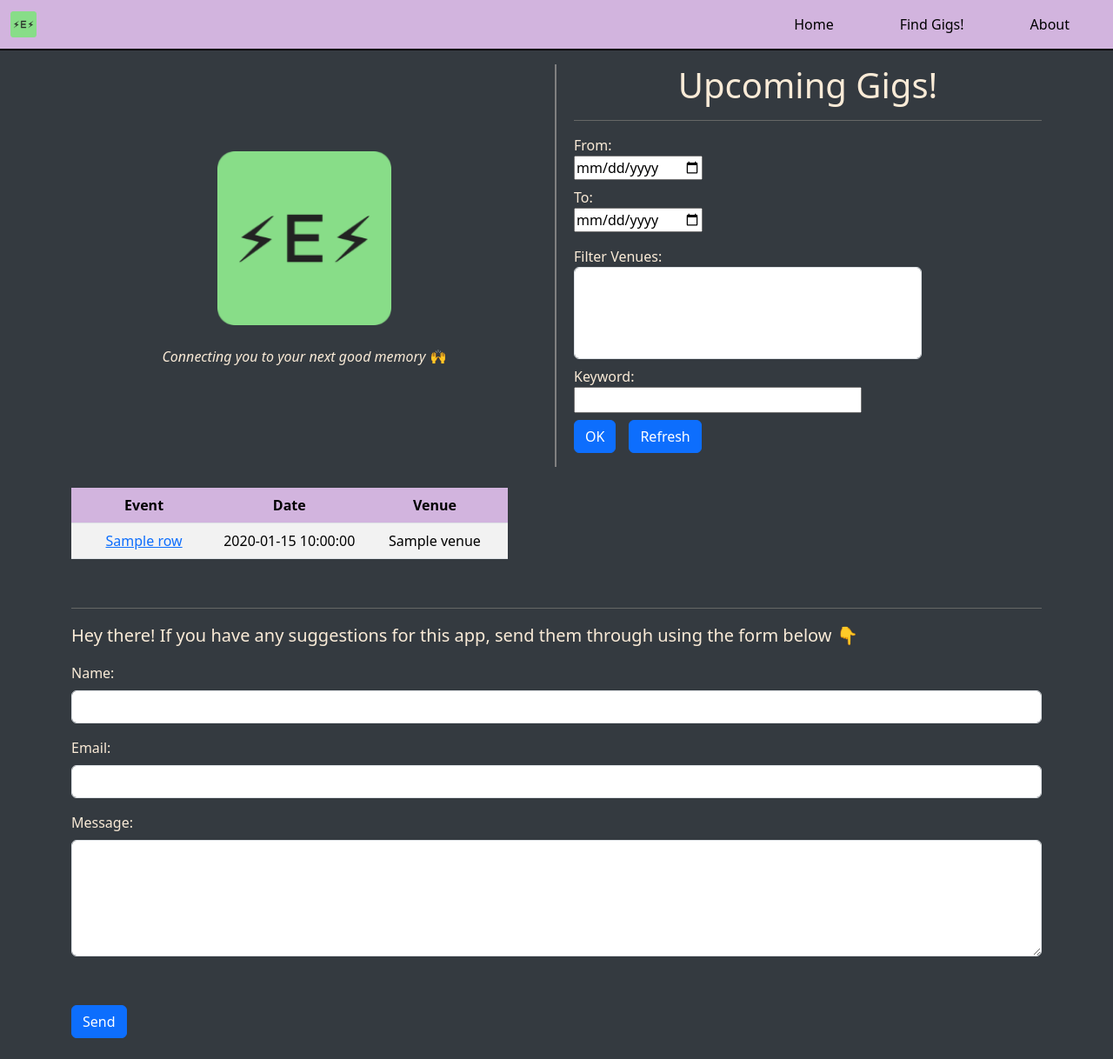
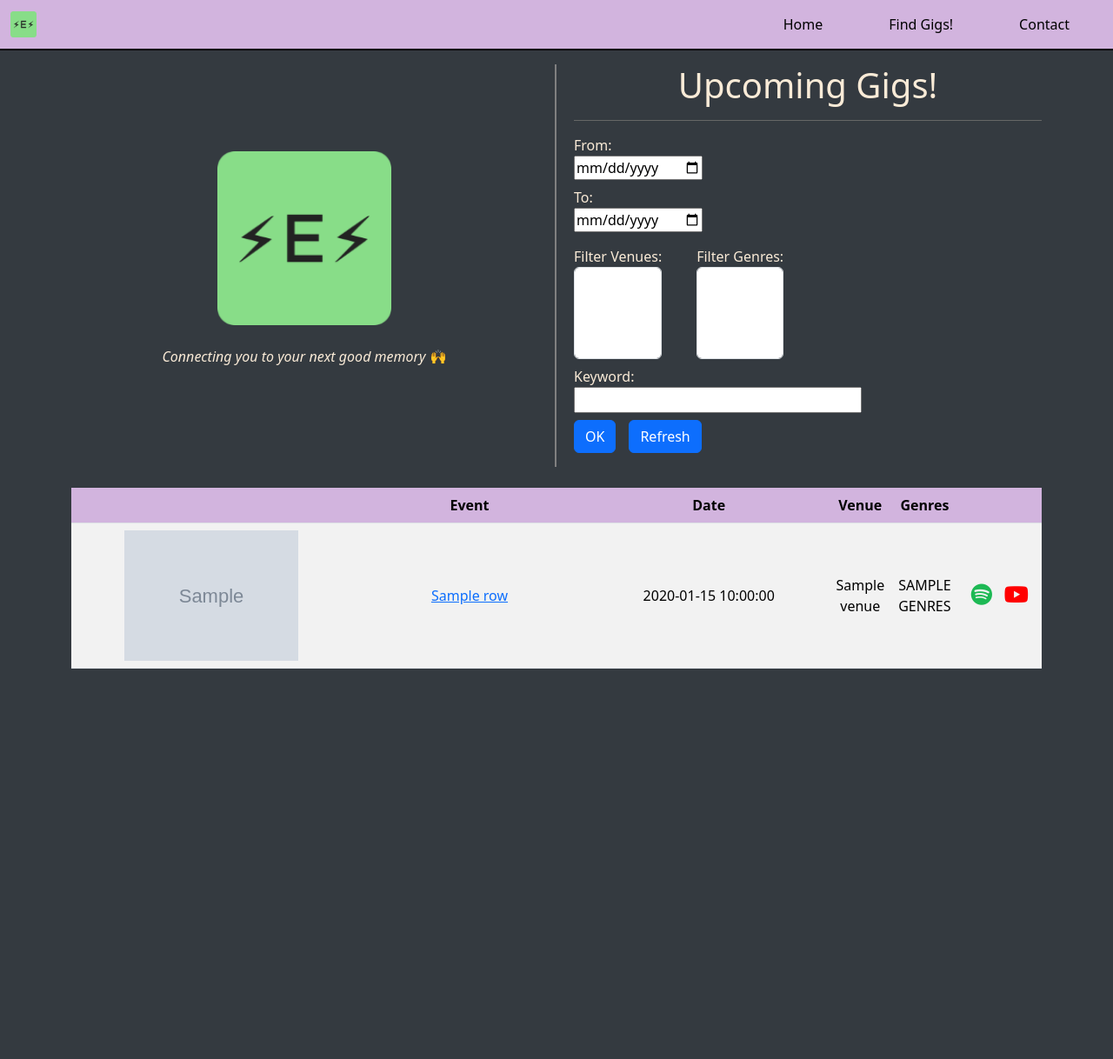
Before and after one commit to callanroff123/EventHub-WebApp, a Flask app: template app/templates/gigs.html in a window 1280 px wide. Shown: the whole page at 87% size. After the commit the page ends 769 px from the top, so only its background shows below. Run offline with Flask 3, Linux system fonts and the light colour scheme; the template is opened without the code that fills it: values that come from a table or form of the project are taken from there, most other values are stand-ins (such as "Sample title", 1, 10 or a date in 2020); grey boxes marked "Sample" are stand-in pictures; lists and menus that the app fills with data are empty; some libraries are stand-ins or nearby versions.

Commit message:
MVP done. Time to make it live! exit()

```diff
--- a/app/main/forms.py
+++ b/app/main/forms.py
@@ -29,14 +29,19 @@ class FilterForm(FlaskForm):
         label = "Filter Venues: ",
         choices = []
     )
+    genre_filter = SelectMultipleField(
+        label = "Filter Genres: ",
+        choices = []
+    )
     search_field = StringField(
         label = "Keyword: "
     )
     submit = SubmitField("OK")
 
-    def __init__(self, default_venues = None, *args, **kwargs):
+    def __init__(self, default_venues = None, default_genres = None, *args, **kwargs):
         super().__init__(*args, **kwargs)
         self.venue_filter.choices = default_venues or []
+        self.genre_filter.choices = default_genres or []
 
 
 class ContactForm(FlaskForm):
--- a/app/static/styles/styles.css
+++ b/app/static/styles/styles.css
@@ -228,3 +228,36 @@ body {
     border-color: inherit;
     cursor: default !important;
 }
+
+.event-image {
+    max-width: 200px;
+    max-height: 200px;
+}
+
+table {
+    border-collapse: separate;
+    border-spacing: 0 10px;
+}
+
+td {
+    text-align: center;
+    vertical-align: middle;
+}
+
+.links {
+    display: flex;
+    flex-direction: row;
+}
+
+.icon {
+    margin: 7px;
+}
+
+.multiple-fields {
+    display: flex;
+    flex-direction: row;
+}
+
+.multiple-fields p {
+    margin-right: 40px;
+}
--- a/app/templates/base.html
+++ b/app/templates/base.html
@@ -35,7 +35,7 @@
                                 <a class="nav-link active" aria-current="page" href="{{ url_for('main.gigs') }}">Find Gigs!</a>
                             </li>
                             <li class="nav-item">
-                                <a class="nav-link active" aria-current="page" href="#">About</a>
+                                <a class="nav-link active" aria-current="page" href="{{ url_for('main.contact') }}">Contact</a>
                             </li>
                         </ul>
                     </div>
--- a/app/templates/gigs.html
+++ b/app/templates/gigs.html
@@ -18,7 +18,7 @@
             <div class="gig-filter-wrapper" style="padding-left: 20px;">
                 <h1 style="color: antiquewhite; text-align: center;">Upcoming Gigs!</h1>
                 <hr>
-                <form action="{{ url_for('main.gigs') }}", method="POST" class="text-colour gig-filter-form" style="max-width: 400px;">
+                <form action="{{ url_for('main.gigs') }}", method="POST" class="text-colour gig-filter-form">
                     {{ form.csrf_token }}
                     <p class='form-label'>
                         {{ form.start_date.label }} <br>{{ form.start_date(class='datepicker') }} {{ form.hidden_tag() }}
@@ -26,9 +26,14 @@
                     <p>
                         {{ form.end_date.label }} <br>{{ form.end_date(class='datepicker') }} {{ form.hidden_tag() }}
                     </p>
-                    <p class='form-label'>
-                        {{ form.venue_filter.label }} <br>{{ form.venue_filter(class="form-control") }} {{ form.hidden_tag() }}
-                    </p>
+                    <div class="multiple-fields">
+                        <p class='form-label'>
+                            {{ form.venue_filter.label }} <br>{{ form.venue_filter(class="form-control") }} {{ form.hidden_tag() }}
+                        </p>
+                        <p class='form-label'>
+                            {{ form.genre_filter.label }} <br>{{ form.genre_filter(class="form-control") }} {{ form.hidden_tag() }}
+                        </p>
+                    </div>
                     <p class='form-label'>
                         {{ form.search_field.label }} <br>{{ form.search_field(size=30) }} {{ form.hidden_tag() }}
                     </p>
@@ -43,35 +48,51 @@
         <table id="gig-data" class="table table-striped">
             <thead class="thead-dark">
                 <tr>
+                    <th scope="col" class="colname gig-col"></th>
                     <th scope="col" class="colname gig-col">Event</th>
                     <th scope="col" class="colname gig-col">Date</th>
                     <th scope="col" class="colname gig-col">Venue</th>
+                    <th scope="col" class="colname gig-col">Genres</th>
+                    <th scope="col" class="colname gig-col"></th>
                 </tr>
             </thead>
             <tbody>
                 {% for row in data %}
-                <tr>
+                <tr style="text-align: center; text-align: justify;">
+                    <td>
+                        <a href="{{ row['Link'] }}" target="_blank">
+                            <img class="event-image" src="{{ row['Image'] }}">
+                        </a>
+                    </td>
                     <td><a href="{{ row['Link'] }}" target="_blank">{{ row['Title'] }}</a></td>
                     <td>{{ row['Date'] }}</td>
                     <td>{{ row['Venue'] }}</td>
+                    <td>
+                        {% if row['artist_id'] != '' or row['Artist_Certainty_Int'] > 70 %}
+                            {{ row['genres'].replace("]", "").replace("[", "").replace("'", "").upper() }}
+                        {% endif %}
+                    </td>
+                    <td>
+                        <div class="links">
+                            {% if row['artist_id'] != '' %}
+                                <a href="spotify:artist:{{ row['artist_id'] }}" target="_blank" class="icon">
+                                    <i class="fab fa-spotify" style="color: #1DB954; font-size: 25px;"></i>
+                                </a>
+                                {% if row['youtube_url'] %}
+                                    <a href="{{ row['youtube_url'] }}" target="_blank" class="icon">
+                                        <i class="fab fa-youtube" style="color: #FF0000; font-size: 25px;"></i>
+                                    </a>
+                                {% endif %}
+                            {% endif %}
+                        </div>
+                    </td>
                 </tr>
                 {% endfor %}
             </tbody>
         </table>
         <br>
-        <hr>
-        <div class="feedback">
-            <p class="lead my-3">Hey there! If you have any suggestions for this app, send them through using the form below 👇</p>
-            {% from "bootstrap5/form.html" import render_form %}
-            <form method="POST">
-                {{ contact_form.hidden_tag() }}
-                <input type="hidden" name="contact_submit" value="1">
-                {{ render_form(contact_form) }}
-            </form>
-        </div>
         <br>
     </div>
-    <script src="https://www.google.com/recaptcha/api.js?render={{ recaptcha_site_key }}"></script>
 {% endblock %}
 {% block scripts %}
 {% endblock %}
```
Also changed, not shown: app/main/routes.py (+29 -13 lines), app/templates/contact.html (added, +24 -0 lines).
